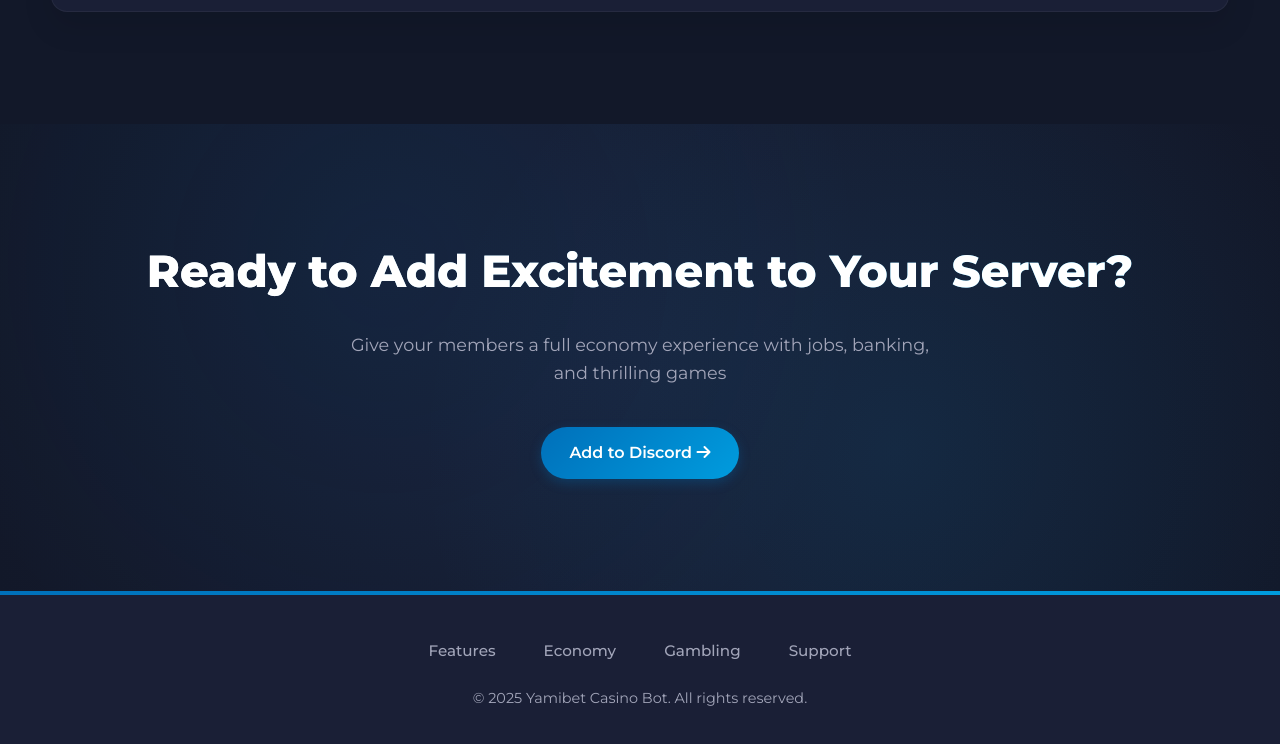
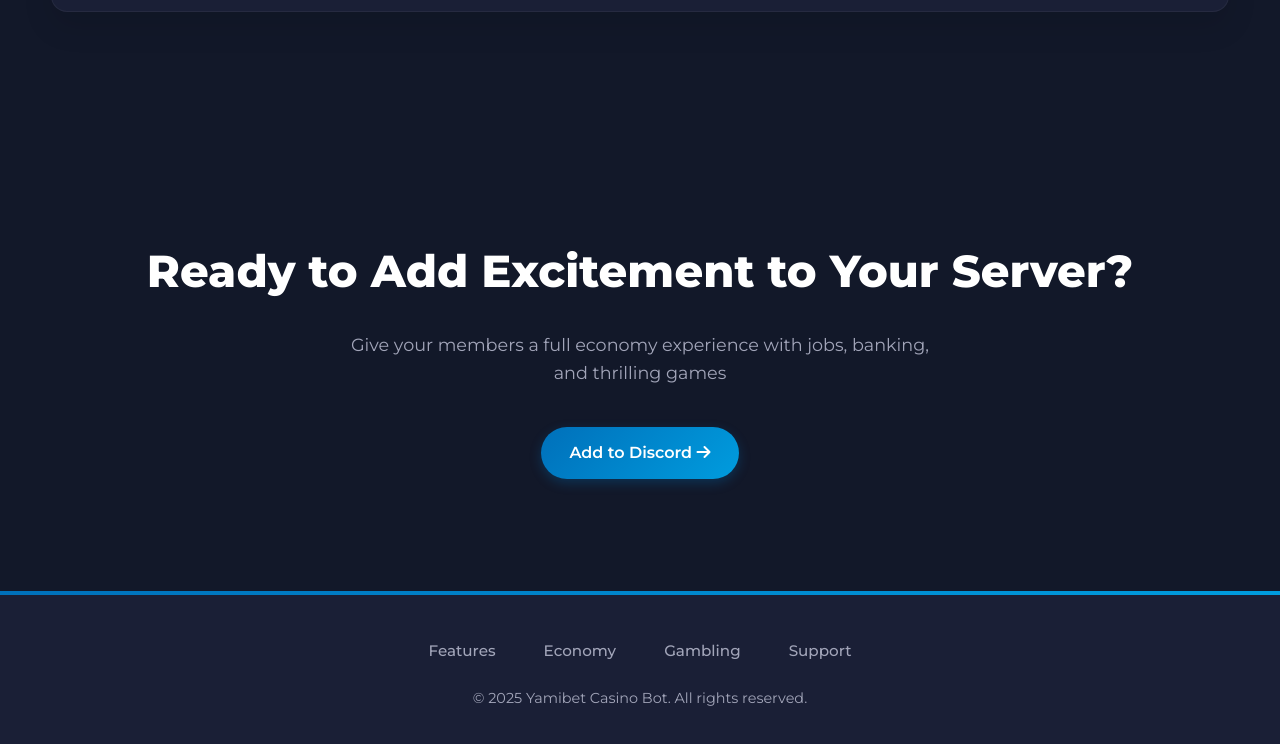
Before and after one commit to ChronsWPF/ChronsWPF.github.io, a plain HTML site: page index.html in a window 1280 px wide. Shown: the part 5221-5965 px from the top of the page. Drawn offline with Linux system fonts and the light colour scheme.

Commit message:
Update index.html

```diff
--- a/index.html
+++ b/index.html
@@ -849,24 +849,83 @@
         </div>
     </section>
 
-    <section class="cta" id="support" style="padding: 7rem 0; text-align: center; position: relative; z-index: 1;">
-    <div class="container" style="width: 92%; max-width: 1200px; margin: 0 auto; position: relative; z-index: 2;">
-        <h2 style="font-size: 2.8rem; margin-bottom: 1.5rem; font-weight: 800; color: #FFFFFF; display: block;">Ready to Add Excitement to Your Server?</h2>
+   <!-- CTA section with aggressive overlay-busting properties -->
+<style>
+/* Reset for the CTA section to override any problematic styles */
+.fixed-cta-section {
+    position: relative;
+    z-index: 9999 !important; /* Very high z-index to break through any layers */
+    padding: 7rem 0;
+    text-align: center;
+    pointer-events: auto !important;
+}
 
-        <p style="color: #a2a5b9; max-width: 600px; margin: 0 auto 2.5rem; font-size: 1.1rem; display: block;">Give your members a full economy experience with jobs, banking, and thrilling games</p>
+.fixed-cta-section::before,
+.fixed-cta-section::after {
+    content: none !important; /* Disable any pseudo-elements that might be causing issues */
+}
 
+.fixed-cta-container {
+    position: relative;
+    z-index: 10000 !important;
+    width: 92%;
+    max-width: 1200px;
+    margin: 0 auto;
+    pointer-events: auto !important;
+}
+
+.fixed-cta-heading {
+    position: relative;
+    z-index: 10001 !important;
+    font-size: 2.8rem;
+    margin-bottom: 1.5rem;
+    font-weight: 800;
+    color: #FFFFFF;
+    display: block;
+    pointer-events: auto !important;
+}
+
+.fixed-cta-paragraph {
+    position: relative;
+    z-index: 10002 !important;
+    color: #a2a5b9;
+    max-width: 600px;
+    margin: 0 auto 2.5rem;
+    font-size: 1.1rem;
+    display: block;
+    pointer-events: auto !important;
+}
+
+.fixed-cta-button {
+    position: relative;
+    z-index: 10003 !important;
+    background: linear-gradient(135deg, #0070ba, #009cde);
+    color: white !important;
+    border: none;
+    padding: 0.8rem 1.8rem;
+    border-radius: 50px;
+    font-weight: 600;
+    cursor: pointer !important;
+    transition: all 0.3s;
+    text-decoration: none !important;
+    display: inline-block;
+    box-shadow: 0 4px 12px rgba(0, 112, 186, 0.3);
+    pointer-events: auto !important;
+}
+
+.fixed-cta-button:hover {
+    transform: translateY(-3px);
+    box-shadow: 0 6px 15px rgba(0, 112, 186, 0.5);
+}
+</style>
+
+<section class="fixed-cta-section" id="support">
+    <div class="fixed-cta-container">
+        <h2 class="fixed-cta-heading">Ready to Add Excitement to Your Server?</h2>
+        <p class="fixed-cta-paragraph">Give your members a full economy experience with jobs, banking, and thrilling games</p>
         <a href="https://discord.com/oauth2/authorize?client_id=1348480048692465687&permissions=8&scope=bot%20applications.commands"
-           style="background: linear-gradient(135deg, #0070ba, #009cde);
-                  color: white;
-                  border: none;
-                  padding: 0.8rem 1.8rem;
-                  border-radius: 50px;
-                  font-weight: 600;
-                  cursor: pointer;
-                  transition: all 0.3s;
-                  text-decoration: none;
-                  display: inline-block;
-                  box-shadow: 0 4px 12px rgba(0, 112, 186, 0.3);">
+           class="fixed-cta-button"
+           onclick="window.open(this.href, '_blank'); return false;">
             Add to Discord <i class="fas fa-arrow-right"></i>
         </a>
     </div>
```
